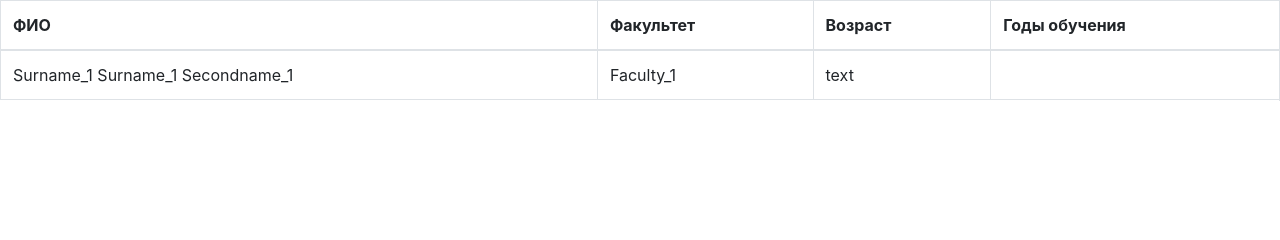
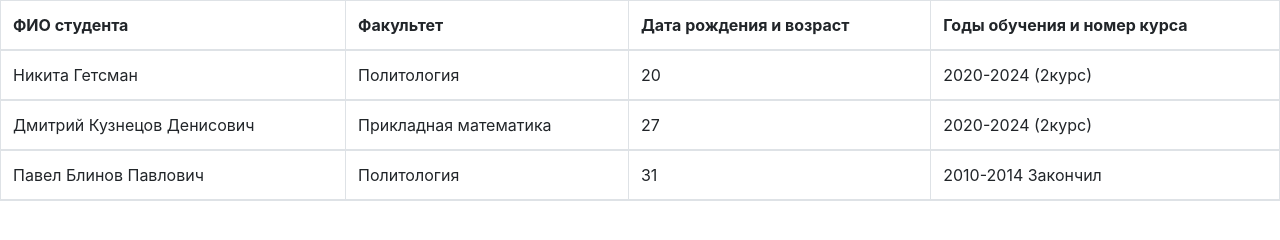
Before and after one commit to dkanukov/JS-Tasks, a website: page 10_type-transform/index.html in a window 1280 px wide. Drawn offline with nearby package versions, Linux system fonts and the light colour scheme.

Commit message:
add basic list of student and parse

```diff
--- a/10_type-transform/index.html
+++ b/10_type-transform/index.html
@@ -11,17 +11,16 @@
   <table class="table table-bordered" id="table">
     <thead>
       <tr>
-    <th scope="col">ФИО</th>
+        <th scope="col">ФИО студента</th>
         <th scope="col">Факультет</th>
-    <th scope="col">Возраст</th>
-    <th scope="col">Годы обучения</th>
+        <th scope="col">Дата рождения и возраст</th>
+        <th scope="col">Годы обучения и номер курса</th>
       </tr>
     </thead>
     <tbody>
-  <tr>
 
-  </tr>
     </tbody>
   </table>
+<script src="../../static/js/bootstrap.bundle.min.js"></script>
 </body>
 </html>
--- a/10_type-transform/index.js
+++ b/10_type-transform/index.js
@@ -1,41 +1,73 @@
-const studentList = [
-  {
-    name: 'Name_1',
-    surname: 'Surname_1',
-    secondName: 'Secondname_1',
-    birthdayDate: new Date(2002, 6, 1),
-    studyYear: new Date(2019),
-    faculty: 'Faculty_1',
-  },
-  // {
-  //   name: 'Name_2',
-  //   surname: 'Surname_2',
-  //   secondName: 'Secondname_2',
-  //   birthdayDate: new Date(2002, 6, 1),
-  //   studyYear: new Date(2019, 5, 3),
-  //   faculty: 'Faculty_2',
-  // },
+const defaultListStudents = [
+    {
+        name: "Павел",
+        surname: "Блинов",
+        secondName: "Павлович",
+        dateOfBirthday: new Date(1990, 7, 1),
+        studyYear: new Date(2010, 9, 12),
+        faculty: "Политология"
+    },
+    {
+        name: "Дмитрий",
+        surname: "Кузнецов",
+        secondName: "Денисович",
+        dateOfBirthday: new Date(1995, 1, 11),
+        studyYear: new Date(2020, 9, 28),
+        faculty: "Прикладная математика"
+    },
+    {
+        name: "Никита",
+        surname: "Гетсман",
+        secondName: "",
+        dateOfBirthday: new Date(2002, 2, 1),
+        studyYear: new Date(2020, 9, 1),
+        faculty: "Политология"
+    }
 ];
+const table = document.getElementById("table");
 
-function countYear(student) {
-  const dateNow = Date.now();
-  let date;
-  date = student.birthdayDate.getDay() + student.birthdayDate.getMonth()
-    + student.birthdayDate.getFullYear()
-
-  return 'text';
+function getStudentAge(date1) {
+    const date2 = new Date();
+    let year1 = date1.getFullYear();
+    let year2 = date2.getFullYear();
+    let month1 = date1.getMonth();
+    let month2 = date2.getMonth();
+    let day1 = date1.getDate();
+    let day2 = date2.getDate();
+    let countYear = year2 - year1;
+    if (month2 < month1 || (month2 == month1 && day2 < day1)) {
+        countYear--;
+    }
+    return countYear;
 }
 
-// eslint-disable-next-line func-names
-(function () {
-  const table = document.getElementById('table');
-  if (studentList.length) {
-    // eslint-disable-next-line guard-for-in
-    studentList.forEach((student) => {
-      const row = table.insertRow(1);
-      row.insertCell(0).innerText = `${student.surname} ${student.surname} ${student.secondName}`;
-      row.insertCell(1).innerText = student.faculty;
-      row.insertCell(2).innerText = countYear(student);
-    });
-  }
-}());
+function getStudyYears(studentDate){
+    const currentDate = new Date();
+    const currentYear = currentDate.getFullYear();
+    const currenMonth = currentDate.getMonth();
+    const currentDay = currentDate.getDate();
+    const studentYear = studentDate.getFullYear();
+    const studentMonth = studentDate.getMonth();
+    const studentDay = studentDate.getDate();
+    const endStudyYear = studentYear + 4;
+    let countYear = currentYear - studentYear;
+    if (countYear > 4) {
+        return (studentYear + "-" + endStudyYear + " " + "Закончил")
+    } else if (studentMonth > currenMonth) {
+        return (studentYear + "-" + endStudyYear + " " + "(" + countYear + "курс" + ")");
+    } else if (studentMonth == currenMonth && studentDay < currentDay) {
+        return (studentYear + "-" + endStudyYear + " " + "(" + countYear-- + "курс" + ")");
+    }
+    return (studentYear + "-" + endStudyYear + " " + "(" + countYear + "курс" + ")");
+}
+
+(function createDefaultTable() {
+    for (let i = 0; i < defaultListStudents.length; i++) {
+        const student = defaultListStudents[i];
+        const row = table.insertRow(1);
+        row.insertCell(0).innerText = student.name + " " + student.surname + " " + student.secondName;
+        row.insertCell(1).innerText = student.faculty;
+        row.insertCell(2).innerText = getStudentAge(student.dateOfBirthday);
+        row.insertCell(3).innerText = getStudyYears(student.studyYear);
+    }
+})();
```
Lines whose indentation alone changed are shown as unchanged.
